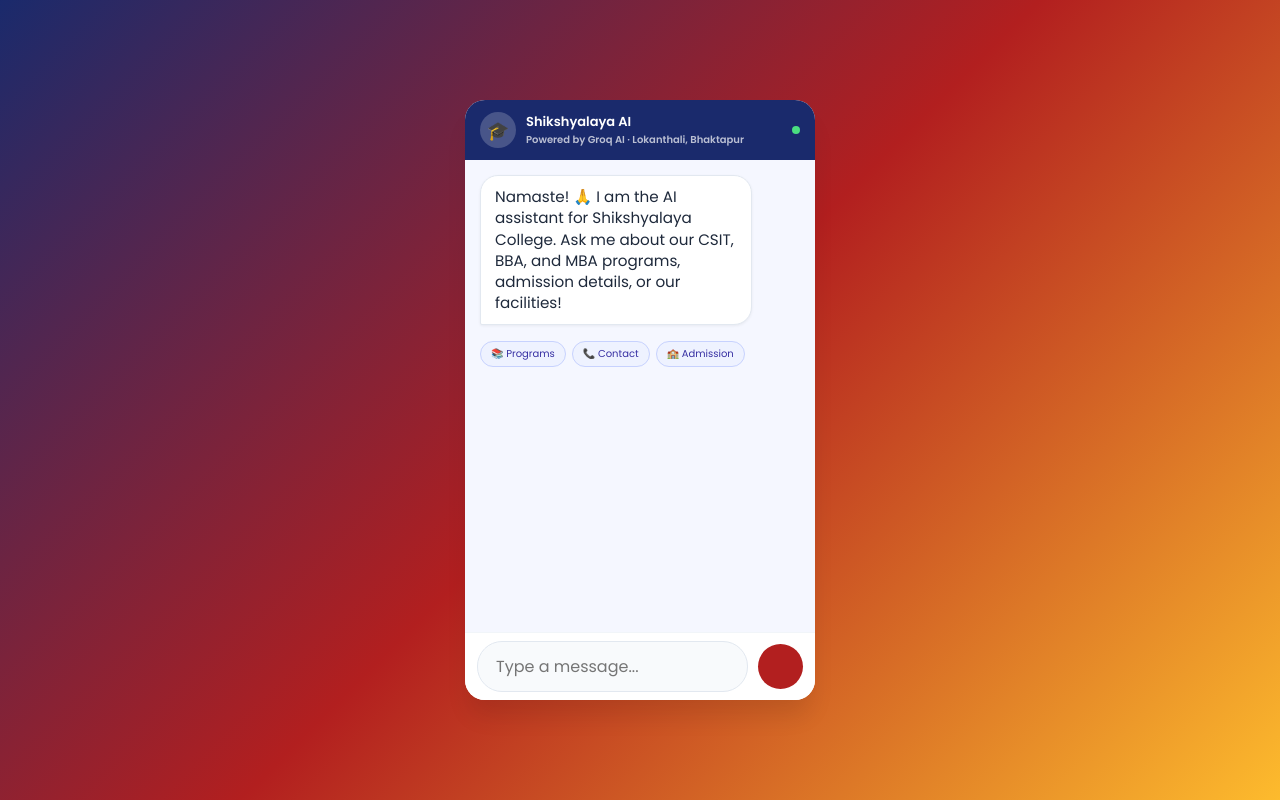
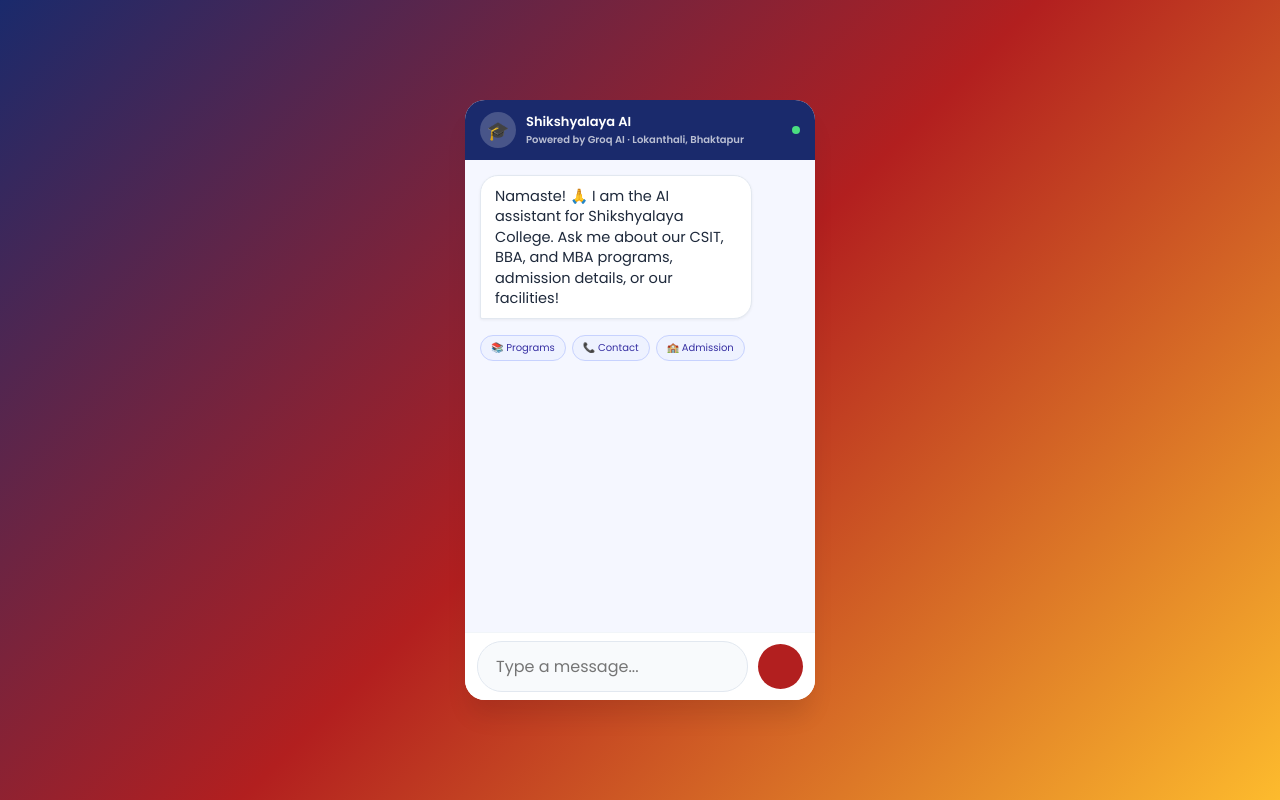
Before and after one commit to swikar-napit/shikshyalaya-ai-bot, a plain HTML site: page index.html in a window 1280 px wide. Drawn offline with Linux system fonts and the light colour scheme; some icons are missing.

Commit message:
font size

```diff
--- a/style.css
+++ b/style.css
@@ -135,7 +135,7 @@ body {
 .message {
   max-width: 85%;
   padding: 10px 14px;
-  font-size: 0.95rem;
+  font-size: 0.91rem;
   line-height: 1.4;
   word-break: break-word;
   overflow-wrap: break-word;
```
